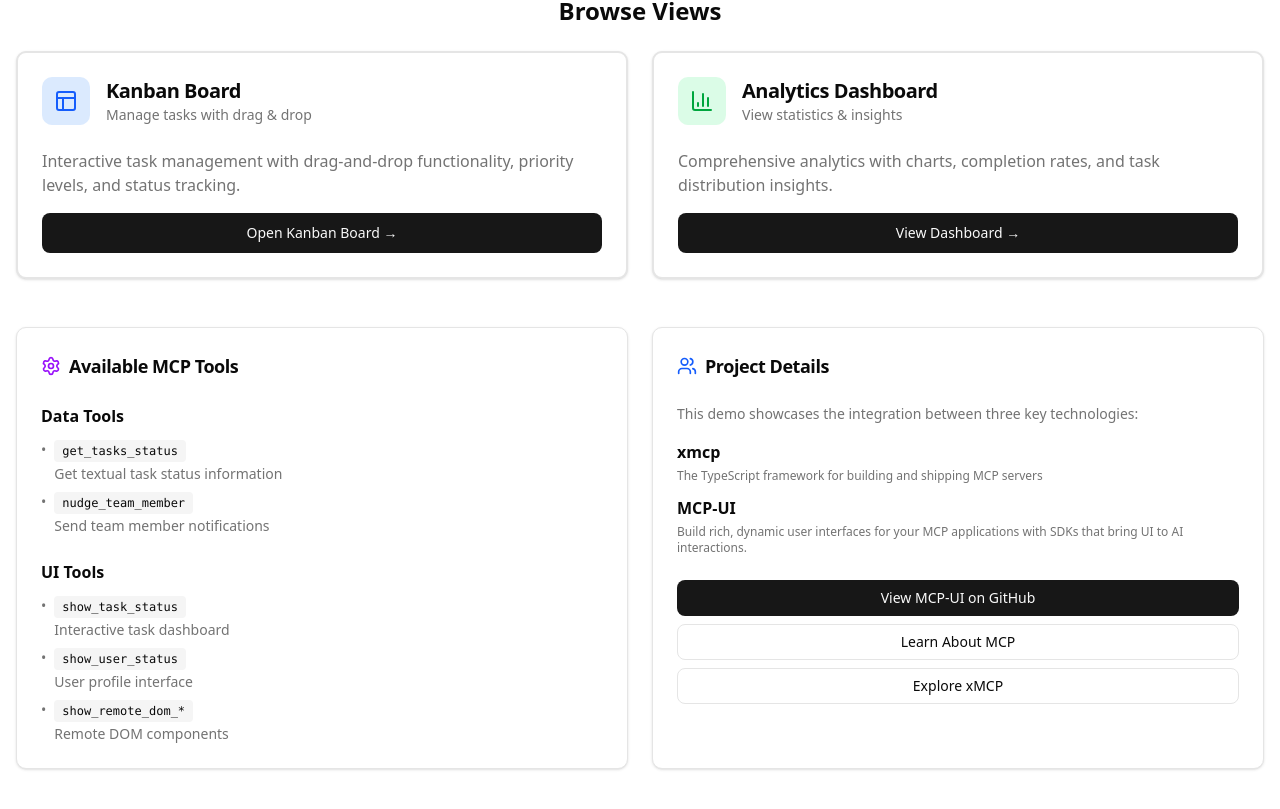
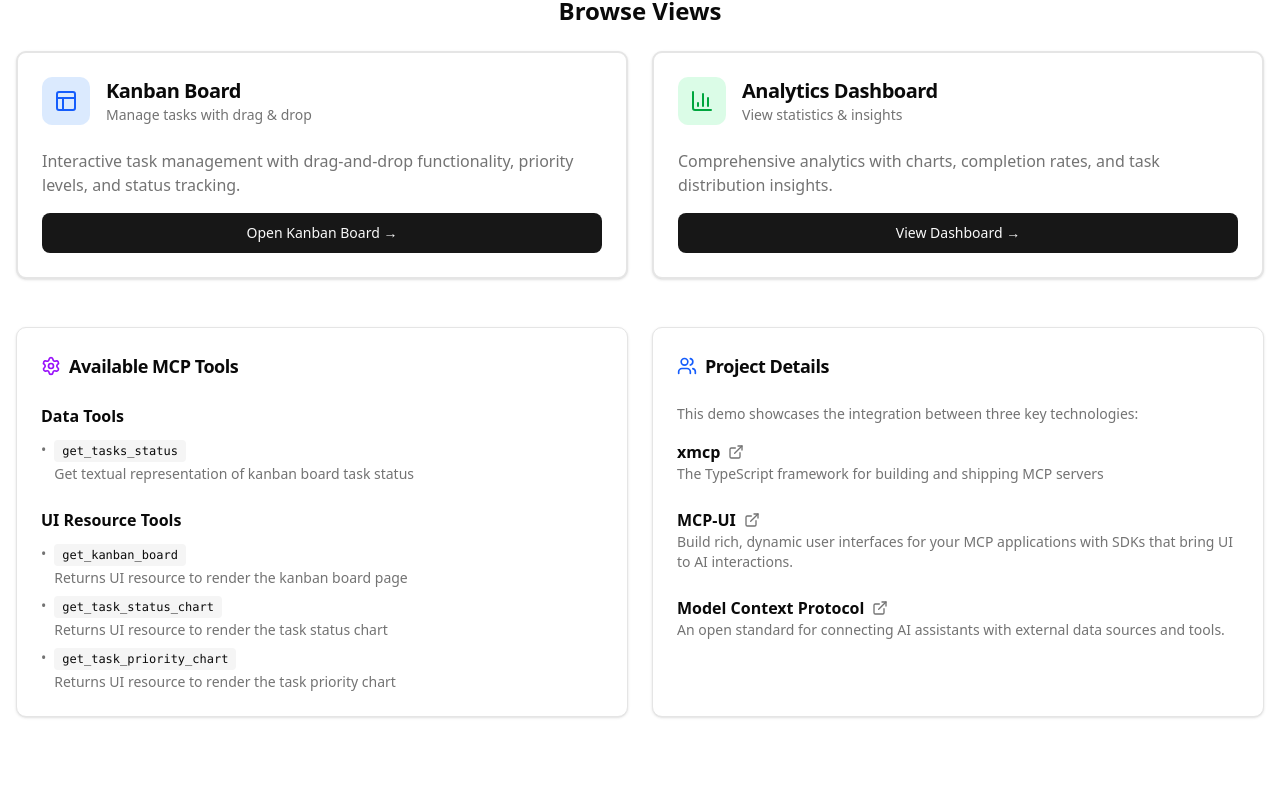
Before and after one commit to valebearzotti/xmcp-mcpui-nextjs-demo, a Next.js app: page / in a window 1280 px wide. Shown: the part 639-1448 px from the top of the page. After the commit the page ends 1420 px from the top, so only its background shows below. Built offline with nearby package versions, Linux system fonts and the light colour scheme.

Commit message:
update project details and fix hydration issue

```diff
--- a/app/page.tsx
+++ b/app/page.tsx
@@ -3,19 +3,25 @@
 import Link from "next/link";
 import { Card, CardContent, CardHeader, CardTitle } from "@/components/ui/card";
 import { Button } from "@/components/ui/button";
-import { BarChart3, Layout, Settings, Users, Copy } from "lucide-react";
+import { BarChart3, Layout, Settings, Users, Copy, ExternalLink } from "lucide-react";
 import { toast } from "sonner";
+import { useState, useEffect } from "react";
 
 export default function Home() {
-  // Detect if running locally or on Vercel
-  const isLocal = typeof window !== 'undefined' &&
-    (window.location.hostname === 'localhost' || window.location.hostname === '127.0.0.1');
+  const [mcpUrl, setMcpUrl] = useState('http://localhost:3000/mcp');
+  const [isLocal, setIsLocal] = useState(true);
+  const [isClient, setIsClient] = useState(false);
 
-  const baseUrl = isLocal
+  useEffect(() => {
+    setIsClient(true);
+    const isLocalHost = window.location.hostname === 'localhost' || window.location.hostname === '127.0.0.1';
+    const baseUrl = isLocalHost
       ? 'http://localhost:3000'
-    : `https://${typeof window !== 'undefined' ? window.location.host : 'your-vercel-app.vercel.app'}`;
+      : `https://${window.location.host}`;
 
-  const mcpUrl = `${baseUrl}/mcp`;
+    setIsLocal(isLocalHost);
+    setMcpUrl(`${baseUrl}/mcp`);
+  }, []);
 
   const copyToClipboard = (text: string, configName: string) => {
     navigator.clipboard.writeText(text).then(() => {
@@ -65,9 +71,9 @@ export default function Home() {
             <div className="bg-gray-900 dark:bg-gray-950 rounded-lg p-4 font-mono text-sm text-left">
               <div className="flex items-center mb-2">
                 <div className="flex space-x-1 mr-3">
-                  <div className="w-3 h-3 bg-red-500 rounded-full"></div>
-                  <div className="w-3 h-3 bg-yellow-500 rounded-full"></div>
-                  <div className="w-3 h-3 bg-green-500 rounded-full"></div>
+                  <div className="size-4 bg-red-500 rounded-full"></div>
+                  <div className="size-4 bg-yellow-500 rounded-full"></div>
+                  <div className="size-4 bg-green-500 rounded-full"></div>
                 </div>
                 <span className="text-gray-400">terminal</span>
               </div>
@@ -93,9 +99,11 @@ export default function Home() {
               <code className="text-sm font-mono text-blue-900 dark:text-blue-100">
                 {mcpUrl}
               </code>
+              {isClient && (
                 <p className="text-xs text-blue-700 dark:text-blue-300 mt-1">
                   {isLocal ? '(Local development)' : '(Vercel deployment)'}
                 </p>
+              )}
             </div>
             <div className="flex gap-3 justify-center mt-4">
               <Button
@@ -104,7 +112,7 @@ export default function Home() {
                 onClick={() => copyToClipboard(cursorConfig, "Cursor")}
                 className="text-xs"
               >
-                <Copy className="w-3 h-3 mr-2" />
+                <Copy className="size-4 mr-2" />
                 Copy Cursor Config
               </Button>
               <Button
@@ -113,7 +121,7 @@ export default function Home() {
                 onClick={() => copyToClipboard(claudeConfig, "Claude Desktop")}
                 className="text-xs"
               >
-                <Copy className="w-3 h-3 mr-2" />
+                <Copy className="size-4 mr-2" />
                 Copy Claude Desktop Config
               </Button>
             </div>
@@ -198,41 +206,34 @@ export default function Home() {
                       <span className="text-muted-foreground mr-2">•</span>
                       <div>
                         <code className="bg-muted px-2 py-1 rounded text-xs">get_tasks_status</code>
-                        <p className="text-muted-foreground mt-1">Get textual task status information</p>
-                      </div>
-                    </li>
-                    <li className="flex items-start">
-                      <span className="text-muted-foreground mr-2">•</span>
-                      <div>
-                        <code className="bg-muted px-2 py-1 rounded text-xs">nudge_team_member</code>
-                        <p className="text-muted-foreground mt-1">Send team member notifications</p>
+                        <p className="text-muted-foreground mt-1">Get textual representation of kanban board task status</p>
                       </div>
                     </li>
                   </ul>
                 </div>
 
                 <div>
-                  <h4 className="font-semibold text-card-foreground mb-3">UI Tools</h4>
+                  <h4 className="font-semibold text-card-foreground mb-3">UI Resource Tools</h4>
                   <ul className="space-y-2 text-sm">
                     <li className="flex items-start">
                       <span className="text-muted-foreground mr-2">•</span>
                       <div>
-                        <code className="bg-muted px-2 py-1 rounded text-xs">show_task_status</code>
-                        <p className="text-muted-foreground mt-1">Interactive task dashboard</p>
+                        <code className="bg-muted px-2 py-1 rounded text-xs">get_kanban_board</code>
+                        <p className="text-muted-foreground mt-1">Returns UI resource to render the kanban board page</p>
                       </div>
                     </li>
                     <li className="flex items-start">
                       <span className="text-muted-foreground mr-2">•</span>
                       <div>
-                        <code className="bg-muted px-2 py-1 rounded text-xs">show_user_status</code>
-                        <p className="text-muted-foreground mt-1">User profile interface</p>
+                        <code className="bg-muted px-2 py-1 rounded text-xs">get_task_status_chart</code>
+                        <p className="text-muted-foreground mt-1">Returns UI resource to render the task status chart</p>
                       </div>
                     </li>
                     <li className="flex items-start">
                       <span className="text-muted-foreground mr-2">•</span>
                       <div>
-                        <code className="bg-muted px-2 py-1 rounded text-xs">show_remote_dom_*</code>
-                        <p className="text-muted-foreground mt-1">Remote DOM components</p>
+                        <code className="bg-muted px-2 py-1 rounded text-xs">get_task_priority_chart</code>
+                        <p className="text-muted-foreground mt-1">Returns UI resource to render the task priority chart</p>
                       </div>
                     </li>
                   </ul>
@@ -253,46 +254,49 @@ export default function Home() {
                   This demo showcases the integration between three key technologies:
                 </p>
 
-                <div className="space-y-3">
+                <div className="space-y-6">
                   <div>
-                    <h4 className="font-semibold text-card-foreground mb-1">xmcp</h4>
-                    <p className="text-xs text-muted-foreground">
+                    <a
+                      href="https://xmcp.dev"
+                      target="_blank"
+                      rel="noopener noreferrer"
+                      className="flex items-center gap-2 group"
+                    >
+                      <h4 className="font-semibold text-card-foreground group-hover:text-primary transition-colors">xmcp</h4>
+                      <ExternalLink className="size-4 text-muted-foreground group-hover:text-primary transition-colors" />
+                    </a>
+                    <p className="text-sm text-muted-foreground">
                       The TypeScript framework for building and shipping MCP servers
                     </p>
                   </div>
                   <div>
-                    <h4 className="font-semibold text-card-foreground mb-1">MCP-UI</h4>
-                    <p className="text-xs text-muted-foreground">
+                    <a
+                      href="https://mcpui.dev"
+                      target="_blank"
+                      rel="noopener noreferrer"
+                      className="flex items-center gap-2 group"
+                    >
+                      <h4 className="font-semibold text-card-foreground group-hover:text-primary transition-colors">MCP-UI</h4>
+                      <ExternalLink className="size-4 text-muted-foreground group-hover:text-primary transition-colors" />
+                    </a>
+                    <p className="text-sm text-muted-foreground">
                       Build rich, dynamic user interfaces for your MCP applications with SDKs that bring UI to AI interactions.
                     </p>
                   </div>
-                </div>
-
-                <div className="grid grid-cols-1 gap-2 pt-2">
+                  <div>
                     <a
-                    className="text-center rounded-md border border-solid border-transparent transition-colors bg-primary text-primary-foreground hover:bg-primary/90 font-medium text-sm h-9 px-3 flex items-center justify-center"
-                    href="https://github.com/modelcontextprotocol/mcp-ui"
+                      href="https://modelcontextprotocol.io/introduction"
                       target="_blank"
                       rel="noopener noreferrer"
+                      className="flex items-center gap-2 group"
                     >
-                    View MCP-UI on GitHub
+                      <h4 className="font-semibold text-card-foreground group-hover:text-primary transition-colors">Model Context Protocol</h4>
+                      <ExternalLink className="size-4 text-muted-foreground group-hover:text-primary transition-colors" />
                     </a>
-                  <a
-                    className="text-center rounded-md border border-solid border-border transition-colors hover:bg-accent hover:text-accent-foreground font-medium text-sm h-9 px-3 flex items-center justify-center"
-                    href="https://modelcontextprotocol.io"
-                    target="_blank"
-                    rel="noopener noreferrer"
-                  >
-                    Learn About MCP
-                  </a>
-                  <a
-                    className="text-center rounded-md border border-solid border-border transition-colors hover:bg-accent hover:text-accent-foreground font-medium text-sm h-9 px-3 flex items-center justify-center"
-                    href="https://github.com/modelcontextprotocol/create-mcp-server"
-                    target="_blank"
-                    rel="noopener noreferrer"
-                  >
-                    Explore xMCP
-                  </a>
+                    <p className="text-sm text-muted-foreground">
+                      An open standard for connecting AI assistants with external data sources and tools.
+                    </p>
+                  </div>
                 </div>
               </CardContent>
             </Card>
```
Lines whose indentation alone changed are shown as unchanged.
